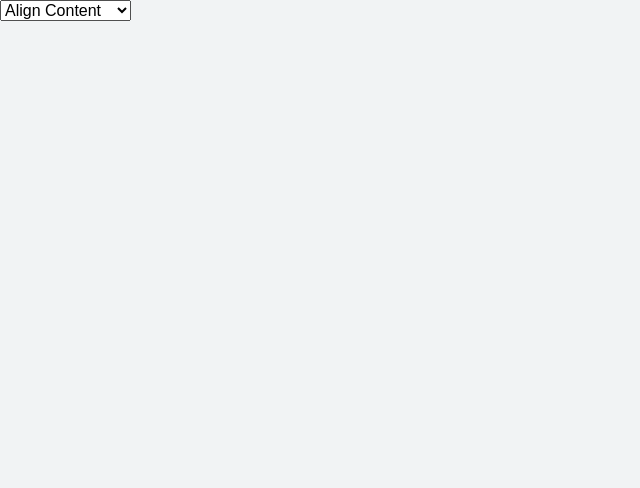
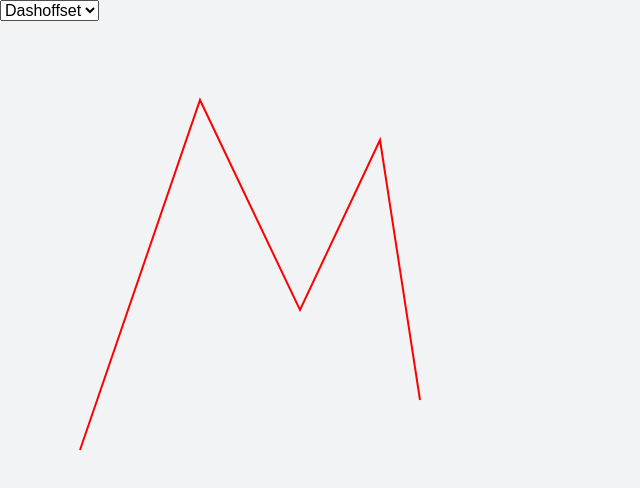
Before and after one commit to kozakl/svg-samples, a React app: page /#/dashoffset in a window 1280 px wide. Shown: the top 488 px of the page, without its empty margins (0-640 px from the left). Built offline with nearby package versions, Linux system fonts and the light colour scheme.

Commit message:
Create dashoffset-sample

```diff
--- a/src/components/content/Content.tsx
+++ b/src/components/content/Content.tsx
@@ -1,14 +1,7 @@
 import * as React from 'react';
 import {Redirect, Route, Switch} from 'react-router';
 import {HashRouter} from 'react-router-dom';
-import {AlignContentSample} from '../../pages/align-content-sample';
-import {AreasSample} from '../../pages/areas-sample';
-import {AutoColumnsSample} from '../../pages/auto-columns-sample';
-import {BasicSample} from '../../pages/basic-sample';
-import {ItemsPositionsSample} from '../../pages/items-positions-sample';
-import {LayoutSample} from '../../pages/layout-sample';
-import {LinesNameSample} from '../../pages/lines-name-sample';
-import {RepeatSample} from '../../pages/repeat-sample';
+import {DashoffsetSample} from '../../pages/dashoffset-sample';
 
 export default function Content()
 {
@@ -20,25 +13,11 @@ export default function Content()
                     defaultValue={location.hash}
                     onChange={(event)=>
                         window.location.href = event.target.value}>
-                    <option value="#/align-content">Align Content</option>
-                    <option value="#/areas">Areas</option>
-                    <option value="#/auto-column">Auto Column</option>
-                    <option value="#/basic">Basic</option>
-                    <option value="#/items-positions">Items Positions</option>
-                    <option value="#/layout">Layout</option>
-                    <option value="#/lines-name">Lines Name</option>
-                    <option value="#/repeat">Repeat</option>
+                    <option value="#/dashoffset">Dashoffset</option>
                 </select>
                 <Switch>
-                    <Redirect from="/" to='/align-content' exact/>
-                    <Route path="/align-content" component={AlignContentSample}/>
-                    <Route path="/areas" component={AreasSample}/>
-                    <Route path="/auto-column" component={AutoColumnsSample}/>
-                    <Route path="/basic" component={BasicSample}/>
-                    <Route path="/items-positions" component={ItemsPositionsSample}/>
-                    <Route path="/layout" component={LayoutSample}/>
-                    <Route path="/lines-name" component={LinesNameSample}/>
-                    <Route path="/repeat" component={RepeatSample}/>
+                    <Redirect from="/" to='/dashoffset' exact/>
+                    <Route path="/dashoffset" component={DashoffsetSample}/>
                 </Switch>
             </>
         </HashRouter>
--- /dev/null
+++ b/src/pages/dashoffset-sample/DashoffsetSample.pcss
@@ -0,0 +1,21 @@
+.content {
+  width: 500px;
+}
+
+.line {
+  fill: none;
+  stroke: red;
+  stroke-width: 2px;
+  stroke-dasharray: 1100,1100;
+  animation:
+          dash 5s linear infinite;
+}
+
+@keyframes dash {
+  from {
+    stroke-dashoffset: 1100;
+  }
+  to {
+    stroke-dashoffset:-1100;
+  }
+}
--- /dev/null
+++ b/src/pages/dashoffset-sample/DashoffsetSample.pcss.d.ts
@@ -0,0 +1,5 @@
+export const areas:string;
+export const header:string;
+export const menu:string;
+export const content:string;
+export const footer:string;
--- /dev/null
+++ b/src/pages/dashoffset-sample/DashoffsetSample.tsx
@@ -0,0 +1,15 @@
+import * as React from 'react';
+import * as style from './DashoffsetSample.pcss';
+
+export default function DashoffsetSample()
+{
+    return (
+        <div className={style.content}>
+            <svg xmlns="http://www.w3.org/2000/svg" viewBox="0 0 500 500">
+                <polyline
+                    className={style.line}
+                    points="80,450 200,100 300,310 380,140 420,400"/>
+            </svg>
+        </div>
+    );
+}
--- /dev/null
+++ b/src/pages/dashoffset-sample/index.ts
@@ -0,0 +1 @@
+export {default as DashoffsetSample} from './DashoffsetSample';
```
